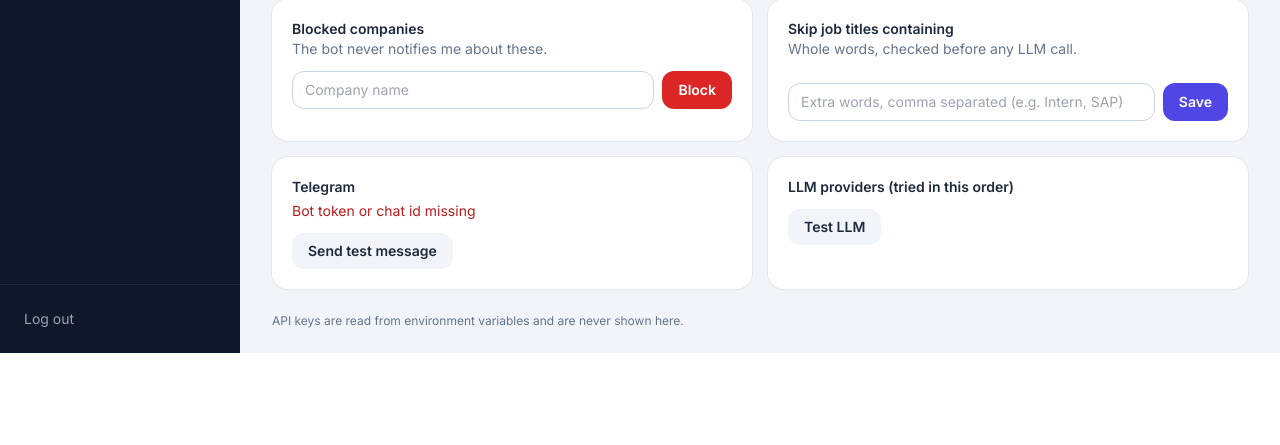
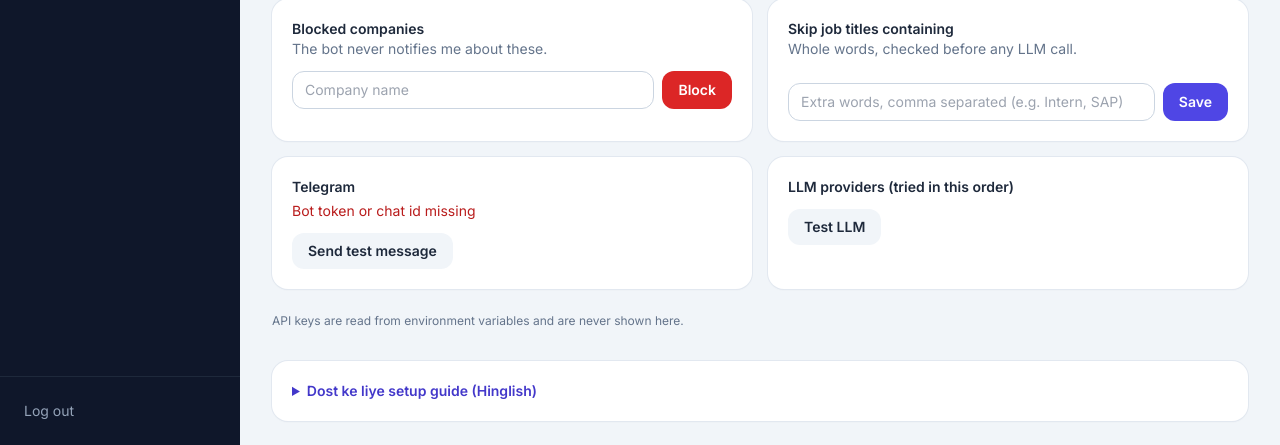
Before and after one commit to sanket801036/AI-Job-Hunter, a Python web app: template app/web/templates/settings.html in a window 1280 px wide. Shown: the part 495-940 px from the top of the page. Before the commit the page ends 848 px from the top, so only its background shows below. Run offline with Jinja, Linux system fonts and the light colour scheme; the template is opened without the code that fills it, so the values that code supplies are empty; some libraries are stand-ins or nearby versions.

Commit message:
Add a setup guide for running your own copy to the settings page

```diff
--- /dev/null
+++ b/app/web/templates/_friend_guide.html
@@ -0,0 +1,74 @@
+<details class="mt-8 rounded-2xl bg-white p-5 shadow-sm ring-1 ring-slate-200 text-sm" id="friend-guide">
+  <summary class="cursor-pointer font-semibold text-indigo-700">Dost ke liye setup guide (Hinglish)</summary>
+  <div class="mt-4 space-y-5 leading-relaxed text-slate-700">
+
+    <p>Dost ko apna khud ka bot chahiye, jisme <b>uski profile, uska resume aur uske Telegram</b> pe jobs aayein, to wo is project ki apni copy chalayega. Sab free hai. Lagbhag 40 minute lagenge. Uski copy ka data, keys aur notifications tumhari copy se bilkul alag rahenge.</p>
+
+    <div>
+      <h3 class="font-semibold text-slate-900">1. GitHub pe copy (fork)</h3>
+      <ol class="mt-1 list-decimal space-y-1 pl-5">
+        <li>GitHub account banao, phir <code>github.com/sanket801036/AI-Job-Hunter</code> kholo aur upar <b>Fork</b> dabao.</li>
+        <li>Fork me <code>profile.yaml</code> kholo, pencil icon se edit karo: <code>experience_years</code>, <code>skills</code>, <code>titles_ok</code>, <code>locations_ok</code>, <code>skip_companies</code> apne hisaab se bharo. Commit karo.</li>
+        <li><b>Actions</b> tab kholo aur "I understand my workflows, enable them" dabao.</li>
+      </ol>
+    </div>
+
+    <div>
+      <h3 class="font-semibold text-slate-900">2. Free accounts aur keys</h3>
+      <ul class="mt-1 list-disc space-y-1 pl-5">
+        <li><b>Database:</b> neon.tech pe free project banao, <i>Connection string</i> copy karo. Ye <code>DATABASE_URL</code> hai.</li>
+        <li><b>Telegram bot:</b> Telegram me <code>@BotFather</code> ko <code>/newbot</code> bhejo, naam do, token milega. Ye <code>TELEGRAM_BOT_TOKEN</code> hai. Apne naye bot ko ek baar "hi" bhejo.</li>
+        <li><b>Chat id:</b> Telegram me <code>@userinfobot</code> ko message karo, jo number mile wo <code>TELEGRAM_CHAT_ID</code> hai.</li>
+        <li><b>AI keys (kam se kam ek):</b> aistudio.google.com se <code>GEMINI_API_KEY</code>, console.groq.com se <code>GROQ_API_KEY</code>, console.mistral.ai se <code>MISTRAL_API_KEY</code>. Jitni zyada keys, utna achha: ek fail ho to doosri chalti hai.</li>
+      </ul>
+    </div>
+
+    <div>
+      <h3 class="font-semibold text-slate-900">3. GitHub secrets</h3>
+      <p>Fork me <b>Settings &rarr; Secrets and variables &rarr; Actions &rarr; New repository secret</b>. Ye sab daalo: <code>DATABASE_URL</code>, <code>TELEGRAM_BOT_TOKEN</code>, <code>TELEGRAM_CHAT_ID</code>, <code>GEMINI_API_KEY</code>, <code>GROQ_API_KEY</code>, <code>MISTRAL_API_KEY</code>. Phir Actions tab me "Scan LinkedIn jobs" &rarr; <b>Run workflow</b> dabake test karo. Telegram pe job aani chahiye.</p>
+    </div>
+
+    <div>
+      <h3 class="font-semibold text-slate-900">4. GitHub token (scan chalane ke liye)</h3>
+      <p>GitHub &rarr; Settings &rarr; Developer settings &rarr; <b>Tokens (classic)</b> &rarr; Generate new token. Scope me sirf <code>repo</code> tick karo. Token copy karke rakho, ye <code>GITHUB_TOKEN</code> hai. Kisi ko mat dikhana.</p>
+    </div>
+
+    <div>
+      <h3 class="font-semibold text-slate-900">5. Render pe dashboard + Telegram commands</h3>
+      <ol class="mt-1 list-decimal space-y-1 pl-5">
+        <li>render.com pe "Sign in with GitHub" &rarr; <b>New Web Service</b> &rarr; apna fork chuno, plan <b>Free</b>.</li>
+        <li>Build command: <code>pip install -r requirements.txt</code></li>
+        <li>Start command: <code>uvicorn app.web.main:app --host 0.0.0.0 --port $PORT</code></li>
+        <li>Environment variables: upar wali saari keys, plus
+          <code>GITHUB_TOKEN</code>,
+          <code>GITHUB_REPO</code> = <code>uska-github-naam/AI-Job-Hunter</code>,
+          <code>DASHBOARD_PASSWORD</code> = koi bhi strong password,
+          <code>WEBHOOK_SECRET</code> = koi lambi random string (sirf letters aur numbers),
+          <code>PYTHON_VERSION</code> = <code>3.11.9</code>.</li>
+        <li>Deploy ke baad link milega, jaise <code>https://xyz.onrender.com</code>. Usme login karke resume upload karo aur Search profiles set karo.</li>
+      </ol>
+    </div>
+
+    <div>
+      <h3 class="font-semibold text-slate-900">6. Telegram ko server se jodo</h3>
+      <p>Browser me ye ek link kholo (apni values daal ke):</p>
+      <p class="mt-1 break-all rounded-xl bg-slate-100 p-3 font-mono text-xs">https://api.telegram.org/bot&lt;BOT_TOKEN&gt;/setWebhook?url=https://xyz.onrender.com/telegram/webhook&amp;secret_token=&lt;WEBHOOK_SECRET&gt;</p>
+      <p class="mt-1">"Webhook was set" aaye to ho gaya. Ab bot ko <b>run now</b> ya <b>status</b> bhej sakte ho.</p>
+    </div>
+
+    <div>
+      <h3 class="font-semibold text-slate-900">7. Har 5 minute ka timer</h3>
+      <p>cron-job.org pe free account &rarr; Create cronjob &rarr; URL: <code>https://xyz.onrender.com/cron/scan?key=&lt;WEBHOOK_SECRET&gt;</code> &rarr; schedule <b>every 5 minutes</b> &rarr; Test run me <code>{"ok":true,"started":true}</code> aana chahiye &rarr; Create.</p>
+    </div>
+
+    <div class="rounded-xl bg-amber-50 p-4 text-amber-900">
+      <h3 class="font-semibold">Dhyan rakhne wali baatein</h3>
+      <ul class="mt-1 list-disc space-y-1 pl-5">
+        <li>Bot sirf LinkedIn ke public job pages padhta hai, bina login ke. Tumhara LinkedIn account kabhi use nahi hota, isliye account pe koi khatra nahi.</li>
+        <li>Phir bhi LinkedIn ko automated reading pasand nahi, isliye timer 5 minute se kam mat karna. Kabhi kabhi LinkedIn ek scan rok deta hai (HTTP 429); agla scan wahi jobs utha leta hai.</li>
+        <li>Sirf apne liye use karo. Data bechna ya kahin publish karna nahi.</li>
+        <li>Keys aur tokens kabhi chat, screenshot ya GitHub code me mat daalna. Sirf GitHub secrets aur Render environment me.</li>
+      </ul>
+    </div>
+  </div>
+</details>
--- a/app/web/templates/settings.html
+++ b/app/web/templates/settings.html
@@ -57,4 +57,6 @@
   </div>
 </div>
 <p class="mt-6 text-xs text-slate-500">API keys are read from environment variables and are never shown here.</p>
+
+{% include "_friend_guide.html" %}
 {% endblock %}
```
Also changed, not shown: tests/test_web.py (+6 -0 lines).
